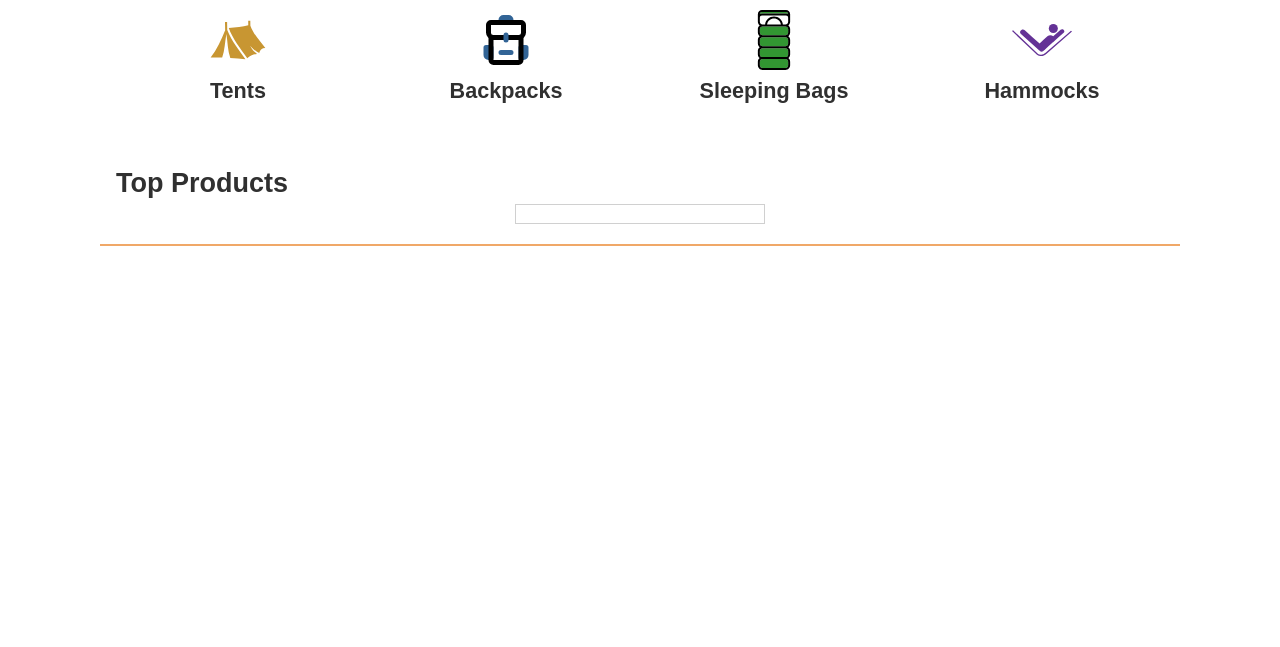
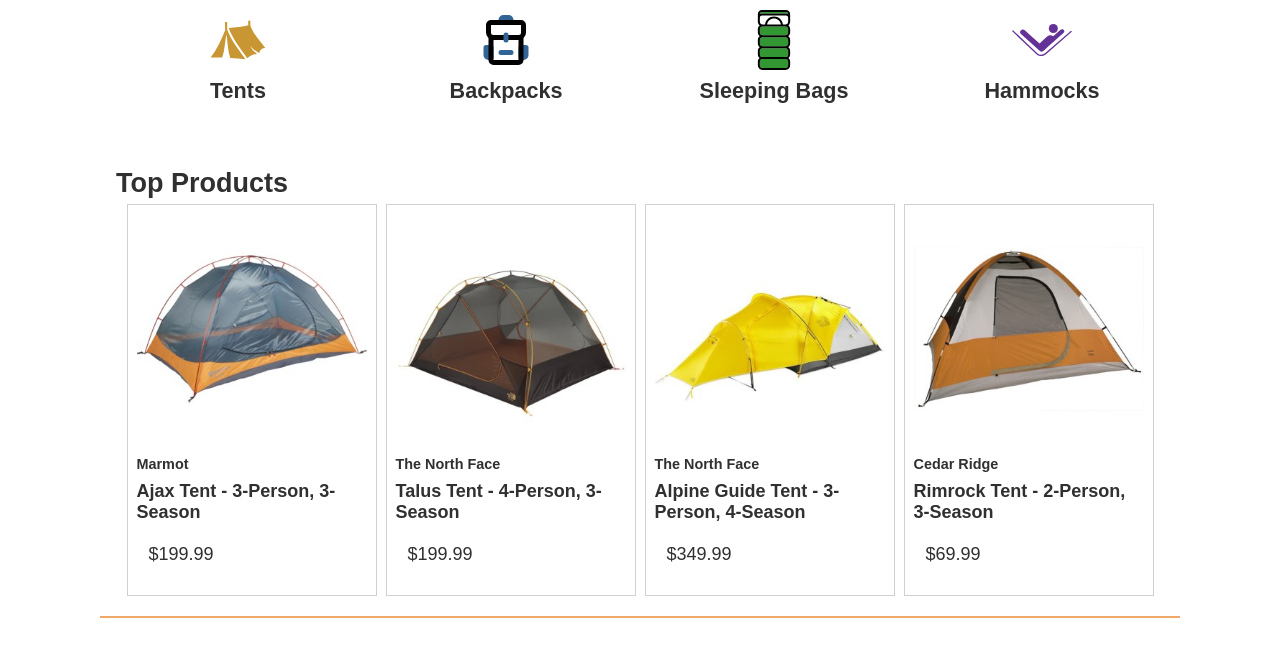
Before and after one commit to InfestedMarine/wdd330, a website: page src/index.html in a window 1280 px wide. Shown: the part 410-1057 px from the top of the page. Before the commit the page ends 800 px from the top, so only its background shows below. Drawn offline with Linux system fonts and the light colour scheme; files whose address does not match are found by name.

Commit message:
will this work?

```diff
--- a/src/index.html
+++ b/src/index.html
@@ -6,7 +6,6 @@
     <title>Sleep Outside | Home</title>
     <link rel="stylesheet" href="/css/style.css" />
   </head>
-
   <body>
     <header class="divider" id="main-header">
     </header>
@@ -60,8 +59,50 @@
         <h2>Top Products</h2>
         <ul class="product-list">
           <li class="product-card">
+            <a href="product_pages/index.html?product=880RR">
+              <img
+              src="images/tents/marmot-ajax-tent-3-person-3-season-in-pale-pumpkin-terracotta~p~880rr_01~320.jpg"
+              alt="Marmot Ajax tent"
+              />
+              <h3 class="card__brand">Marmot</h3>
+              <h2 class="card__name">Ajax Tent - 3-Person, 3-Season</h2>
+              <p class="product-card__price">$199.99</p>
+            </a>
           </li>
-        </ul>
+          <li class="product-card">
+            <a href="product_pages/index.html?product=985RF">
+              <img
+              src="images/tents/the-north-face-talus-tent-4-person-3-season-in-golden-oak-saffron-yellow~p~985rf_01~320.jpg"
+              alt="Talus Tent - 4-Person, 3-Season"
+              />
+               <h3 class="card__brand">The North Face</h3>
+               <h2 class="card__name">Talus Tent - 4-Person, 3-Season</h2>
+               <p class="product-card__price">$199.99</p>
+              </a>
+            </li>
+            <li class="product-card">
+              <a href="product_pages/index.html?product=985PR">
+                <img
+                src="images/tents/the-north-face-alpine-guide-tent-3-person-4-season-in-canary-yellow-high-rise-grey~p~985pr_01~320.jpg"
+                alt="Alpine Guide Tent - 3-Person, 4-Season"
+                />
+                <h3 class="card__brand">The North Face</h3>
+                <h2 class="card__name">Alpine Guide Tent - 3-Person, 4-Season</h2>
+                <p class="product-card__price">$349.99</p>
+              </a>
+            </li>
+            <li class="product-card">
+              <a href="product_pages/index.html?product=344YJ">
+                <img
+                src="images/tents/cedar-ridge-rimrock-tent-2-person-3-season-in-rust-clay~p~344yj_01~320.jpg"
+                alt="Rimrock Tent - 2-Person, 3-Season"
+                />
+                <h3 class="card__brand">Cedar Ridge</h3>
+                <h2 class="card__name">Rimrock Tent - 2-Person, 3-Season</h2>
+                <p class="product-card__price">$69.99</p>
+              </a>
+            </li>
+          </ul>
       </section>
     </main>
     <footer id="main-footer">
```
